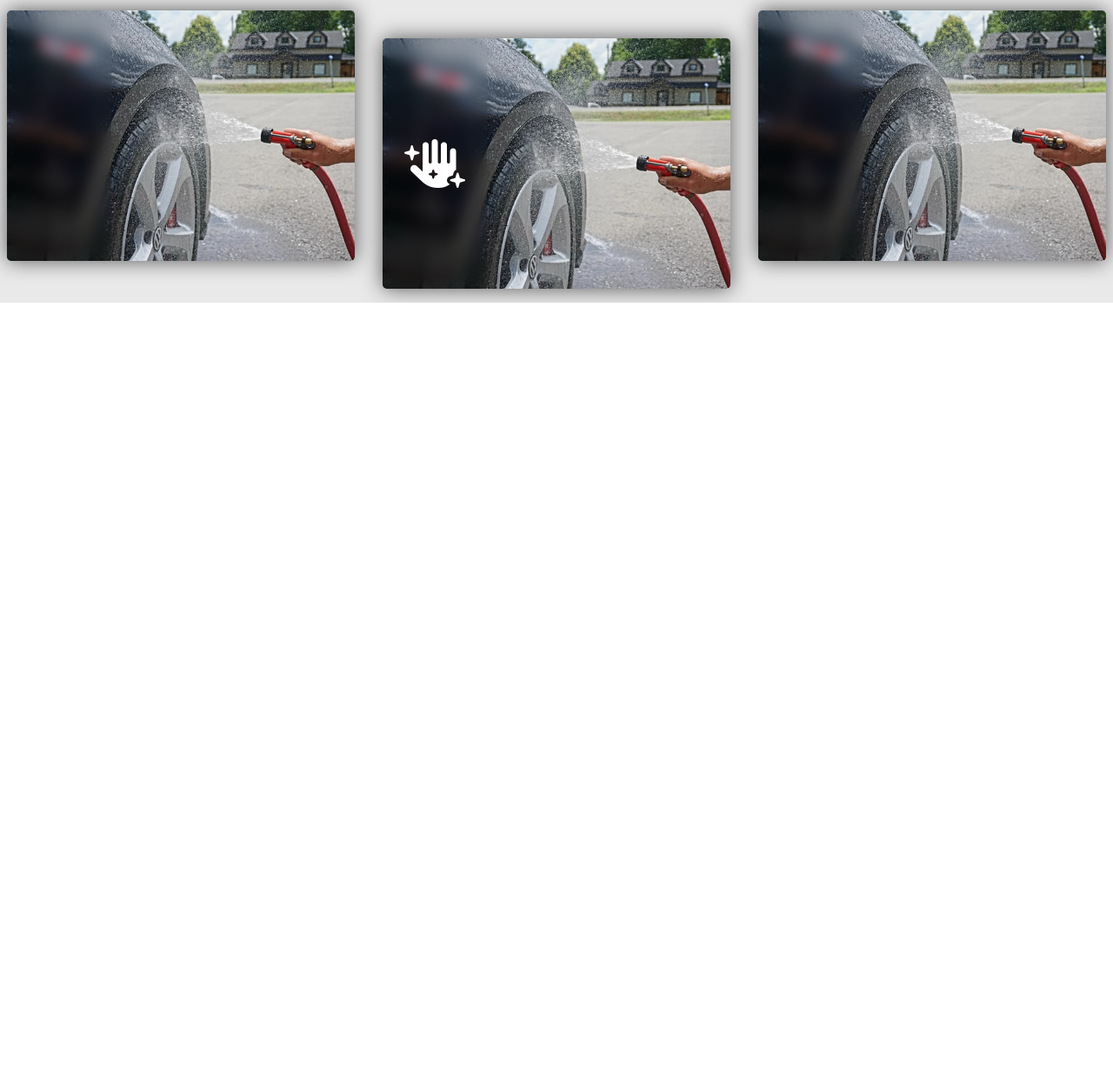
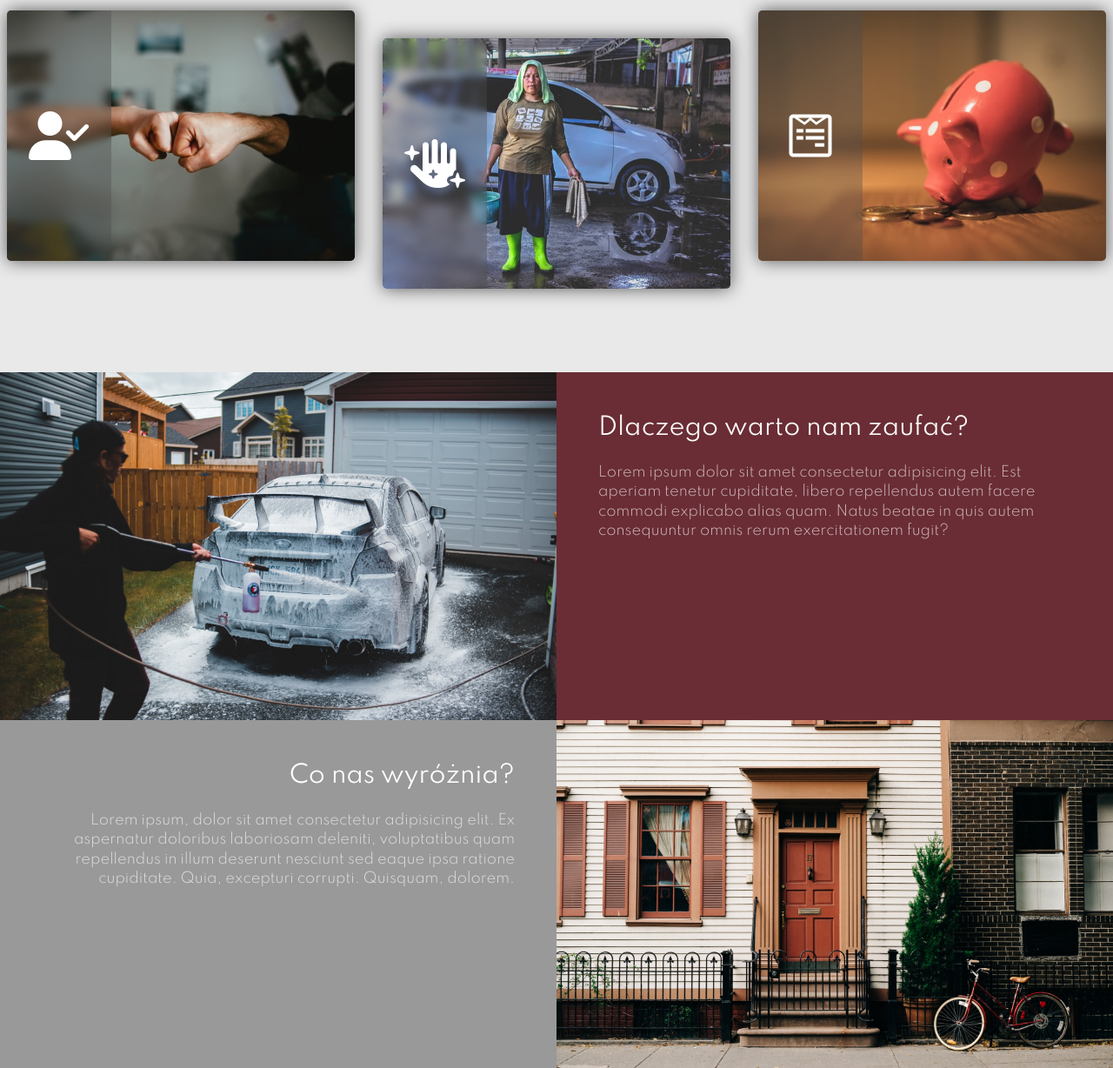
Before and after one commit to Borub-ar/MF_Car-Clean, a website built with Parcel: page index.html in a window 1280 px wide. Shown: the part 1220-2448 px from the top of the page at 87% size. Before the commit the page ends 1568 px from the top, so only its background shows below. Built offline with nearby package versions, Linux system fonts and the light colour scheme.

Commit message:
Add about section

```diff
--- a/index.html
+++ b/index.html
@@ -5,11 +5,11 @@
     <meta charset="UTF-8">
     <meta http-equiv="X-UA-Compatible" content="IE=edge">
     <meta name="viewport" content="width=device-width, initial-scale=1.0">
+    <meta name="description" content="dasdsadsadsadsadasdasdsadasdasdsadsadasd">
     <link rel="preconnect" href="https://fonts.googleapis.com">
     <link rel="preconnect" href="https://fonts.gstatic.com" crossorigin>
     <link href="https://fonts.googleapis.com/css2?family=Spartan:wght@200;300;400;700&display=swap" rel="stylesheet">
-    <title>MF Car-clean</title>
-    <link rel="stylesheet" href="./src/styles/locomotive-scroll.css">
+    <title>MF Car-Clean</title>
     <link rel="stylesheet" href="./src/styles/style.css">
     <script src="https://kit.fontawesome.com/5789656d95.js" crossorigin="anonymous"></script>
     <script type="module" defer src="./src/app/app.js"></script>
@@ -72,24 +72,37 @@
                     <div class="cards-container">
                         <div class="card">
                             <div class="card-bg"></div>
-                            <div class="card-blur"></div>
+                            <div class="card-blur">
+                                <i class="card-icon fas fa-user-check"></i>
+                            </div>
                         </div>
                         <div class="card">
-                            <div class="card-bg"></div>
+                            <div class="card-bg bg2"></div>
                             <div class="card-blur">
                                 <i class="card-icon fas fa-hand-sparkles"></i>
                             </div>
                         </div>
                         <div class="card">
-                            <div class="card-bg"></div>
-                            <div class="card-blur"></div>
+                            <div class="card-bg bg3"></div>
+                            <div class="card-blur">
+                                <i class="card-icon fab fa-wpforms"></i>
+                            </div>
                         </div>
                     </div>
                 </div>
             </section>
 
-            <section>
-
+            <section class="about-section">
+                <div class="cell bg-one"></div>
+                <div class="cell cell-text">
+                    <h3>Dlaczego warto nam zaufać?</h3>
+                    <p class="cell-inner-txt">Lorem ipsum dolor sit amet consectetur adipisicing elit. Est aperiam tenetur cupiditate, libero repellendus autem facere commodi explicabo alias quam. Natus beatae in quis autem consequuntur omnis rerum exercitationem fugit?</p>
+                </div>
+                <div class="cell cell-text text-two">
+                    <h3>Co nas wyróżnia?</h3>
+                    <p class="cell-inner-txt">Lorem ipsum, dolor sit amet consectetur adipisicing elit. Ex aspernatur doloribus laboriosam deleniti, voluptatibus quam repellendus in illum deserunt nesciunt sed eaque ipsa ratione cupiditate. Quia, excepturi corrupti. Quisquam, dolorem.</p>
+                </div>
+                <div class="cell bg-two"></div>
             </section>
         </main>
     </div>
--- a/package.json
+++ b/package.json
@@ -2,7 +2,7 @@
   "name": "mf_car-clean",
   "version": "1.0.0",
   "description": "",
-  "main": "index.js",
+  "default": "index.html",
   "scripts": {
     "start": "parcel index.html",
     "build": "parcel build index.html"
--- a/src/app/app.js
+++ b/src/app/app.js
@@ -2,8 +2,8 @@ import 'core-js/stable';
 import 'regenerator-runtime/runtime';
 import LocomotiveScroll from 'locomotive-scroll';
 
-// const navbarLogo = document.querySelector('.navbar-logo');
-// const hero = document.querySelector('.hero');
+const navbarLogo = document.querySelector('.navbar-logo');
+const hero = document.querySelector('.hero');
 const slides = document.querySelectorAll('.slide');
 const offerSecInner = document.querySelector('.offer-inner');
 
@@ -23,22 +23,22 @@ setInterval(() => {
     global.slideIndex++;
 
     if (global.slideIndex === 3) global.slideIndex = 0;
-}, 7000)
+}, 4000)
 
 
-// const shrinkNav = function(entries) {
-//     const [entry] = entries;
+const shrinkNav = function(entries) {
+    const [entry] = entries;
 
-//     if (entry.isIntersecting) navbarLogo.style.maxHeight = '4.4rem';
-//     else navbarLogo.style.maxHeight = '3rem';
-// }
+    if (entry.isIntersecting) navbarLogo.style.maxHeight = '4.4rem';
+    else navbarLogo.style.maxHeight = '3rem';
+}
 
-// const navObserver = new IntersectionObserver(shrinkNav, {
-//     root: null,
-//     threshold: 0.95
-// })
+const navObserver = new IntersectionObserver(shrinkNav, {
+    root: null,
+    threshold: 0.95
+})
 
-// navObserver.observe(hero)
+navObserver.observe(hero);
 
 const showSection = function(entries) {
     const [entry] = entries;
@@ -51,4 +51,4 @@ const sectionObserver = new IntersectionObserver(showSection, {
     threshold: 0.1
 })
 
-sectionObserver.observe(offerSecInner)
+sectionObserver.observe(offerSecInner);
--- a/src/styles/style.css
+++ b/src/styles/style.css
@@ -1,3 +1,5 @@
+@import url('../styles/locomotive-scroll.css');
+
 :root {
     --white-elements: #fff;
 }
@@ -20,6 +22,11 @@ body {
     padding: 0;
     margin: 0;
     font-family: 'Spartan', sans-serif;
+}
+
+::selection {
+    background-color: #ffa7b3;
+    color: var(--white-elements);
 }
 
 @keyframes opacityChange {
@@ -83,9 +90,9 @@ body {
 }
 
 .navbar-logo {
-    max-height: 3rem;
+    max-height: 4.4rem;
     margin-left: -2.5rem;
-    /* transition: max-height .3s ease-in-out; */
+    transition: max-height .35s ease-in-out;
 }
 
 .logo-text {
@@ -138,7 +145,7 @@ body {
     justify-content: center;
     align-items: center;
     height: 100vh;
-    background-color: black;
+    background-color: #000000;
 }
 
 .slide {
@@ -218,7 +225,7 @@ h1 {
 
 .hero-text {
     width: 70%;
-    line-height: 1.5;
+    line-height: 1.4;
     color: var(--white-elements);
     margin: 1.8rem 0;
     text-transform: uppercase;
@@ -250,7 +257,7 @@ h1 {
 
 .offer-section {
     background-color: rgb(233, 233, 233);
-    padding: 3rem 0;
+    padding: 3rem 0 8rem;
 }
 
 .offer-inner {
@@ -259,7 +266,7 @@ h1 {
     justify-content: center;
     flex-direction: column;
     opacity: 0;
-    transform: translateY(20%);
+    transform: translateY(10%);
     transition: opacity 1s ease-in-out, transform 1s ease-in-out;
 }
 
@@ -282,16 +289,6 @@ h2 {
     line-height: 1.6;
 }
 
-
-
-
-
-
-
-
-
-
-
 .cards-container {
     display: flex;
     gap: 2rem;
@@ -304,32 +301,8 @@ h2 {
     border-radius: .3rem;
     min-height: 18rem;
     min-width: 25rem;
-    box-shadow: 0px 0px 23px 0px rgba(0,0,0,0.63);
+    box-shadow: 0px 0px 20px 0px rgba(0,0,0,0.63);
     cursor: pointer;
-}
-
-.card:hover .card-blur {
-    transform: scaleX(.1%);
-}
-
-.card:hover .card-bg {
-    transform: scale(1.05);
-}
-
-.link-icon:hover .icon-icon {
-    transform: translateX(50%);
-}
-
-.card-blur {
-    overflow: hidden;
-    position: absolute;
-    inset: 0 70% 0 0;
-    backdrop-filter: blur(8px);
-    transform-origin: left;
-    transition: transform .3s ease-in-out;
-    display: flex;
-    justify-content: center;
-    align-items: center;
 }
 
 .card:nth-of-type(2) {
@@ -337,16 +310,107 @@ h2 {
     bottom: -2rem;
 }
 
+.card-blur {
+    position: absolute;
+    top: 0;
+    left: 0;
+    height: 100%;
+    width: 30%;
+    overflow: hidden;
+    backdrop-filter: blur(5px);
+    display: flex;
+    justify-content: center;
+    align-items: center;
+    background-color: rgba(79, 79, 79, 0.35);
+    transition: width .3s ease-in-out;
+}
+
+.card:hover .card-blur {
+    width: 0;
+}
+
+.card:hover .card-bg {
+    transform: scale(1.1);
+}
+
+.card:hover .card-icon {
+    transform: translateX(150%);
+}
+
 .card-bg {
     width: 100%;
     height: 100%;
-    background: url('../img/elements/hugo-b-oMqIt9JwkVs-unsplash.jpg') center no-repeat;
+    background: url('../img/elements/markus-spiske-MbG7kwWptII-unsplash.jpg') center no-repeat;
     background-size: cover;
     transition: transform .3s ease-in-out;
 }
 
+.card-bg.bg2 {
+    background: url('../img/elements/grafis-gosulsel-6VaoBRYhle8-unsplash.jpg') center no-repeat;
+    background-size: cover;
+}
+
+.card-bg.bg3 {
+    background: url('../img/elements/andre-taissin-5OUMf1Mr5pU-unsplash.jpg') center no-repeat;
+    background-size: cover;
+}
+
 .card-icon {
-    color: white;
+    color: var(--white-elements);
     font-size: 3.5rem;
-    transition: transform 1s ease-in-out;
+    transition: transform .3s ease-in-out;
 }
+
+.card-description {
+    position: absolute;
+    bottom: -1rem;
+}
+
+
+
+
+
+
+
+.about-section {
+    display: grid;
+    grid-template-columns: 1fr 1fr;
+    grid-template-rows: 1fr 1fr;
+}
+
+.cell {
+    min-height: 25rem;
+}
+
+.cell.bg-one {
+    background: url('../img/elements/erik-mclean-Vy2kaSObSOk-unsplash.jpg') center no-repeat;
+    background-size: cover;
+}
+
+.cell.bg-two {
+    background: url('../img/elements/christian-koch-D_4R9CcYZOk.jpg') center no-repeat;
+    background-size: cover;
+}
+
+.cell-text {
+    padding: 3rem;
+    background-color: #6a2d35;
+}
+
+.cell-text.text-two {
+    background-color: #999999;
+    text-align: right;
+}
+
+h3 {
+    color: var(--white-elements);
+    font-size: 1.7rem;
+    font-weight: 400;
+}
+
+.cell-inner-txt {
+    margin: 1.5rem 0;
+    color: rgba(255, 255, 255, 0.692);
+    line-height: 1.4;
+    font-weight: 300;
+}
```
Also changed, not shown: src/img/elements/andre-taissin-5OUMf1Mr5pU-unsplash.jpg (added), src/img/elements/christian-koch-D_4R9CcYZOk.jpg (added), src/img/elements/erik-mclean-Vy2kaSObSOk-unsplash.jpg (added), src/img/elements/grafis-gosulsel-6VaoBRYhle8-unsplash.jpg (added), src/img/elements/hugo-b-oMqIt9JwkVs-unsplash.jpg (deleted), src/img/elements/markus-spiske-MbG7kwWptII-unsplash.jpg (added).
